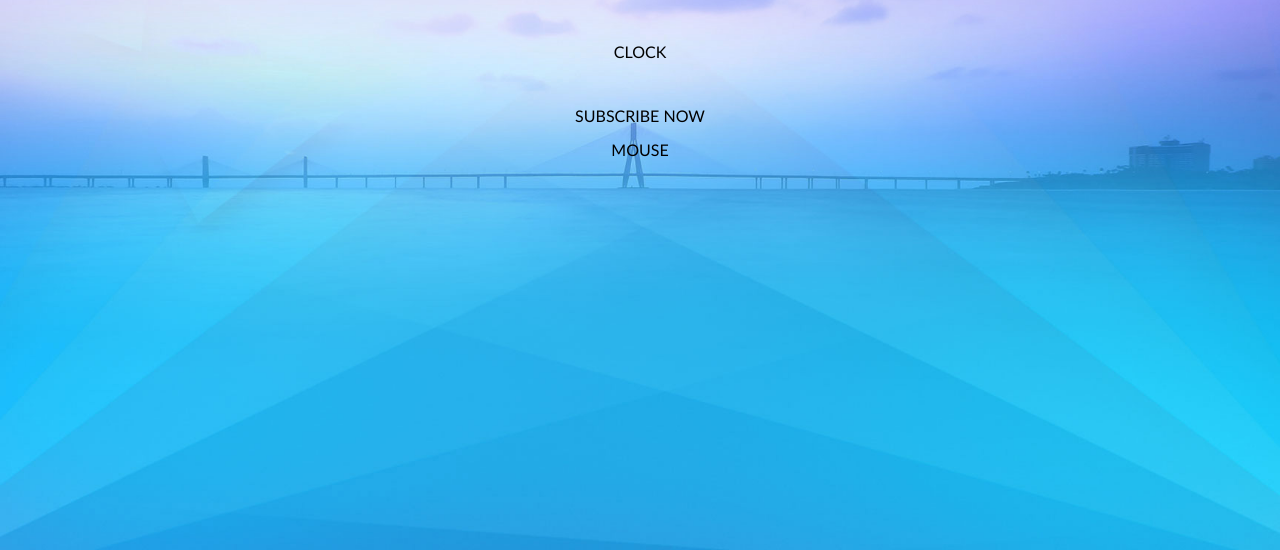
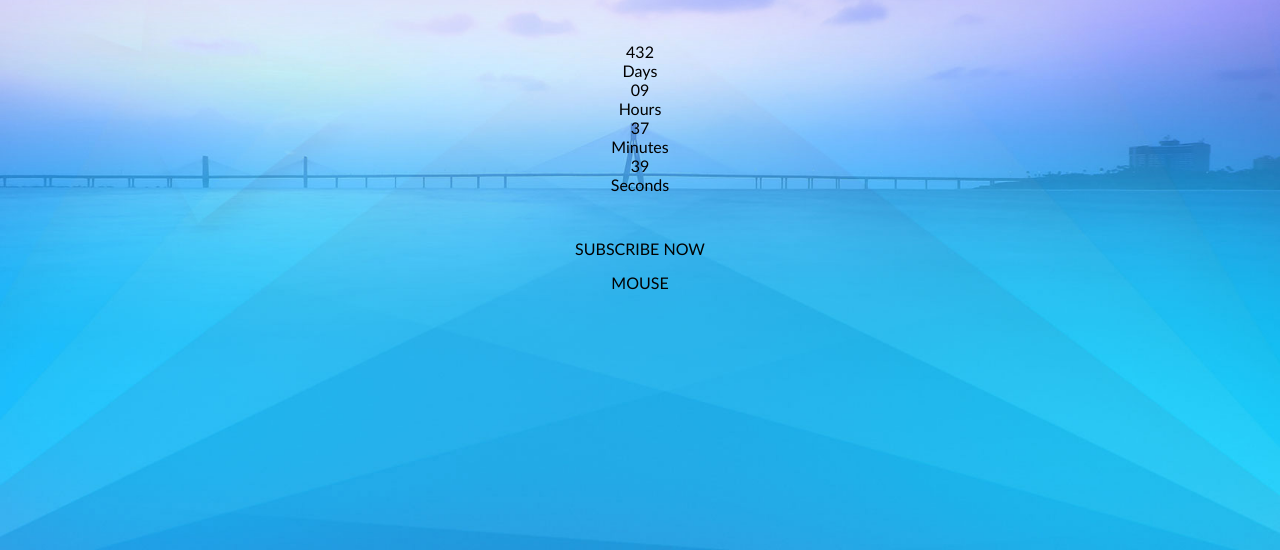
Before and after one commit to zazeli/4-coming-soon, a website: page index.html in a window 1280 px wide. Shown: the part 250-800 px from the top of the page. Drawn offline with Linux system fonts and the light colour scheme; files whose address does not match are found by name.

Commit message:
Clocl HTML and CSS selectors

```diff
--- a/index.html
+++ b/index.html
@@ -25,7 +25,22 @@
             <p class="main-description">Lorem ipsum dolor, sit amet consectetur adipisicing elit. Quibusdam labore numquam ad fugit consectetur asperiores? Ipsam, commodi molestiae?
             </p>
             <div class="clock">
-                CLOCK
+                <div class="time">
+                    <div class="value">432</div>
+                    <div class="title">Days</div>
+                </div>
+                <div class="time">
+                    <div class="value">09</div>
+                    <div class="title">Hours</div>
+                </div>
+                <div class="time">
+                    <div class="value">37</div>
+                    <div class="title">Minutes</div>
+                </div>
+                <div class="time">
+                    <div class="value">39</div>
+                    <div class="title">Seconds</div>
+                </div>
             </div>
             <form class="form">
                 SUBSCRIBE NOW
```
